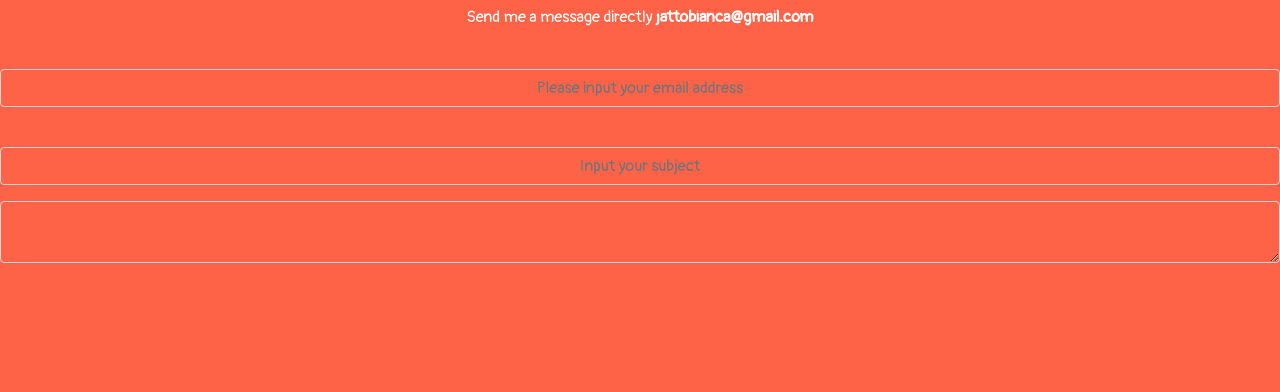
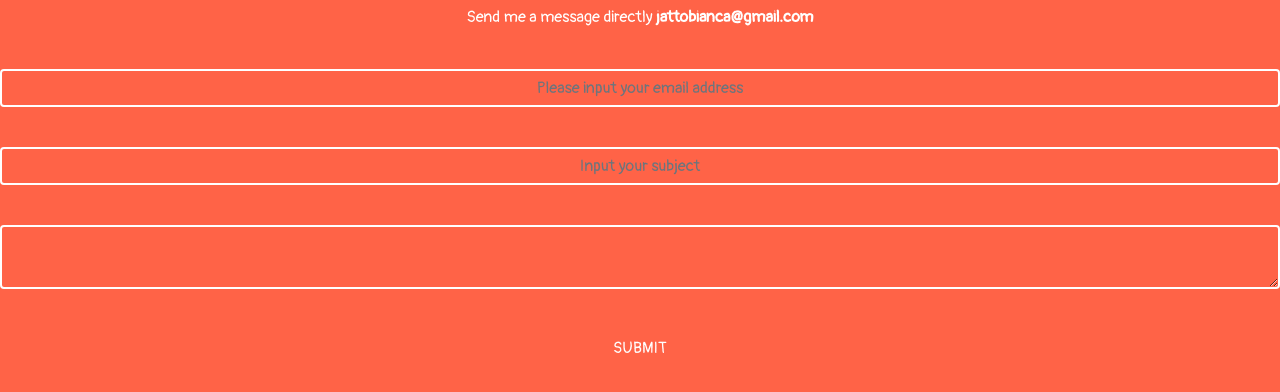
Before and after one commit to jattobianca/hireme, a website: page index.html in a window 1280 px wide. Shown: the part 140-532 px from the top of the page. Drawn offline with nearby package versions, Linux system fonts and the light colour scheme.

Commit message:
1 file modified

```diff
--- a/index.html
+++ b/index.html
@@ -1,7 +1,7 @@
 <!DOCTYPE html>
 <html>
  <head>
-	 <title>design page</title>
+	 <title>contact page</title>
 	 <meta charset="UTF-8">
 	 <meta name="viewport" content="width=device-width, initial-scale=1">
 	 <link rel="stylesheet" href="https://stackpath.bootstrapcdn.com/bootstrap/4.5.0/css/bootstrap.min.css" integrity="sha384-9aIt2nRpC12Uk9gS9baDl411NQApFmC26EwAOH8WgZl5MYYxFfc+NcPb1dKGj7Sk" crossorigin="anonymous">
@@ -35,9 +35,18 @@
 		a {
 			text-decoration: none;
 		}
+    input{
+      border-width:2px !important;
+      border-color:white !important;
+    }
+    textarea{
+     border-width:2px !important;
+     border-color:white !important;
+    }
 
 	 </style>
  </head>
+
 
  <body>
 	 <header>
@@ -66,10 +75,12 @@
      <div class="form-group pt-4">
        <input type="text" placeholder="Input your subject" class="form-control bg-transparent text-white">
      </div>
-     <div>
+     <div class="form-group pt-4">
        <textarea class="form-control bg-transparent"></textarea>
      </div>
-     <button type="button" class="btn bg-transparent text-white">
+     <div class="form-group pt-4">
+       <button type="button" class="btn bg-transparent text-white">SUBMIT</button>
+     </div>
    </form>
  </body>
 </html>
```
